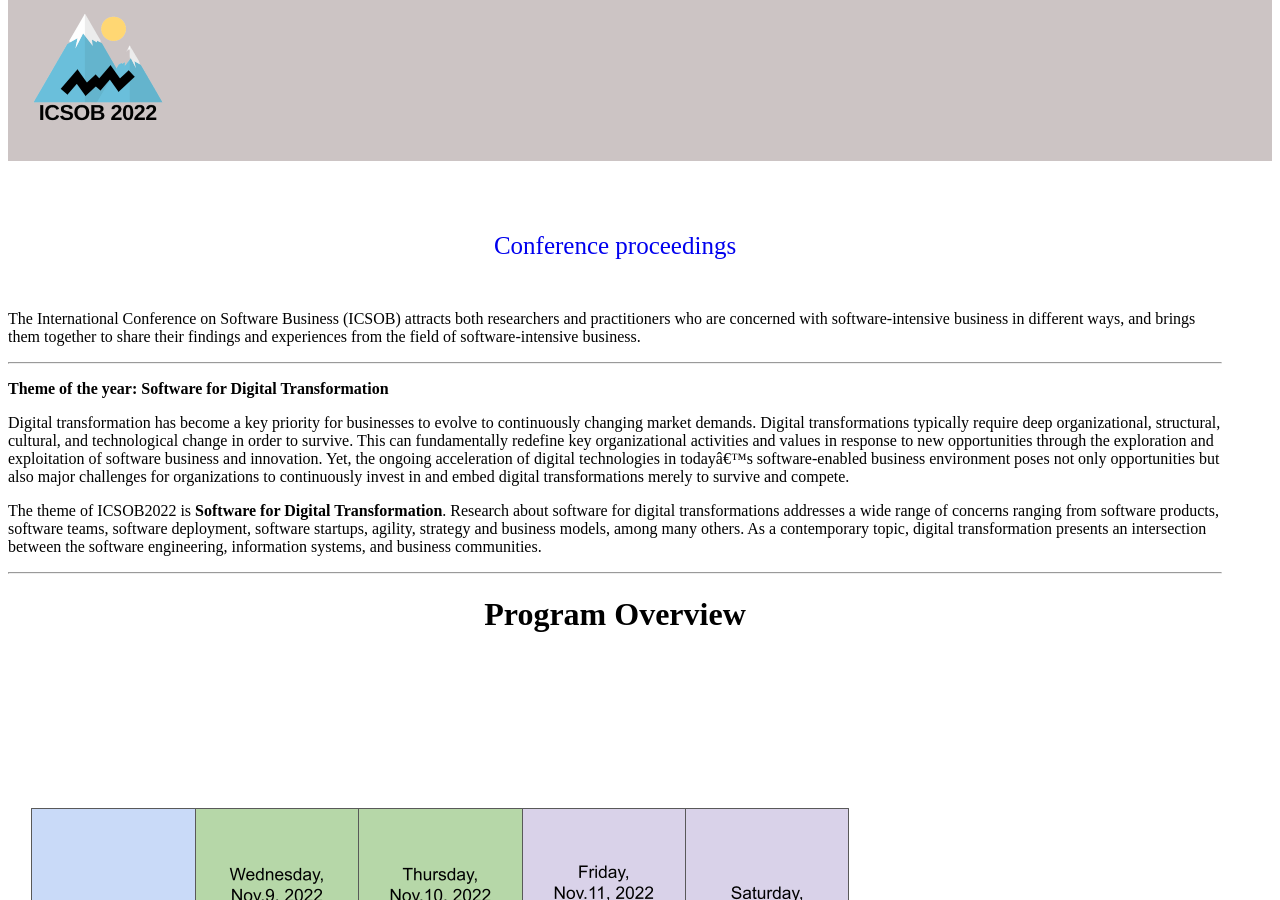
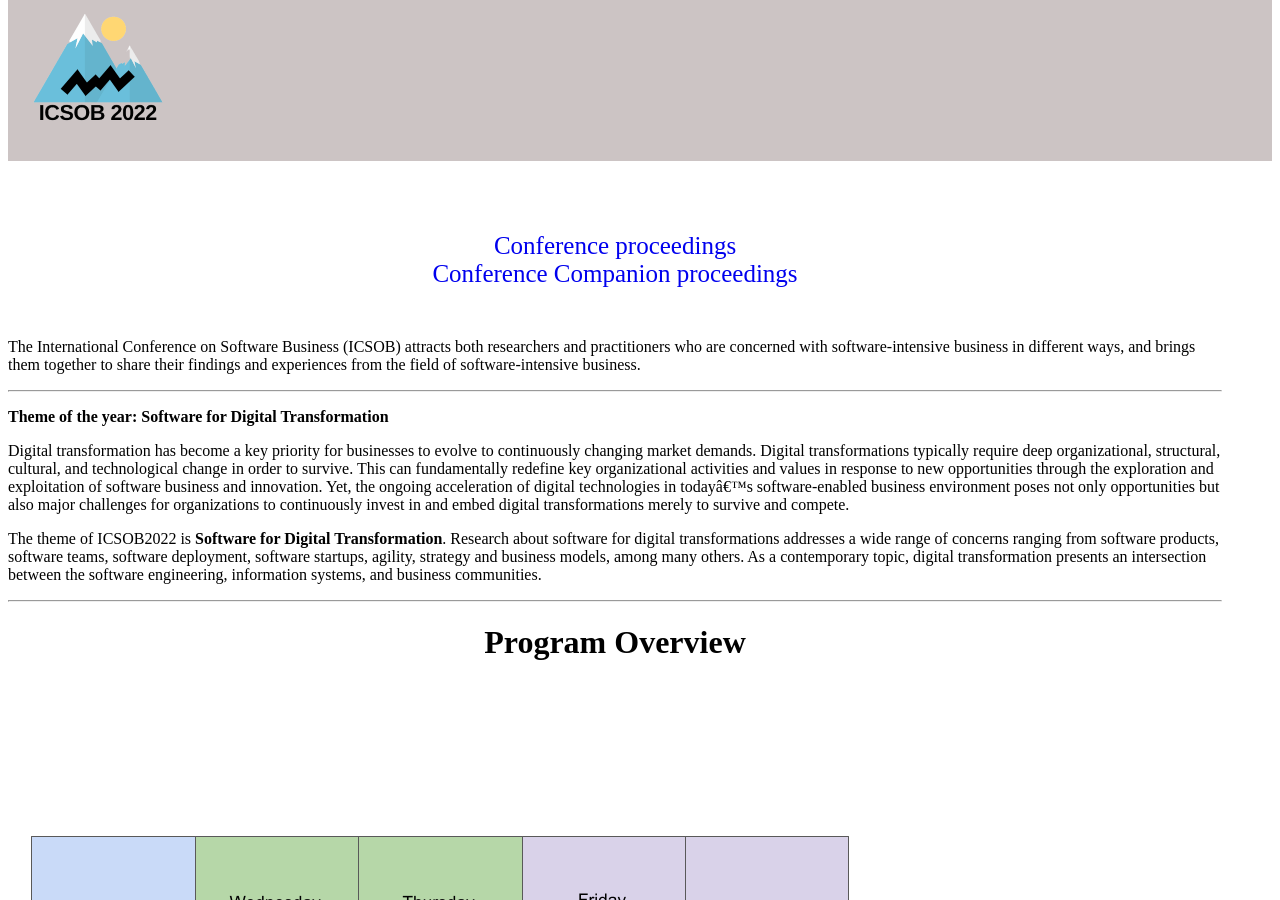
Before and after one commit to icsob2022/icsob2022.github.io, a Jekyll site: the page built from index.md, in a window 1280 px wide and 900 px high, scrolled down 799 px. Built offline with Jekyll 4.4.1, drawn with Linux system fonts in a browser that asks for light colours; nearby versions of some CDN libraries; library files that are not in the unit come from our copies; a script that is not in the unit is left out; comment, search, counter and statistics services are not loaded.

Commit message:
Adding link to the Companion Proceedings.

```diff
--- a/index.md
+++ b/index.md
@@ -6,6 +6,10 @@ layout: home
 
 <div style="text-align:center">
 <a href="https://link.springer.com/book/10.1007/978-3-031-20706-8" target="_blank" style="text-decoration: none; font-size:25px">Conference proceedings</a>
+</div>
+
+<div style="text-align:center">
+<a href="https://ceur-ws.org/Vol-3316/" target="_blank" style="text-decoration: none; font-size:25px">Conference Companion proceedings</a>
 </div>
 
 <br>
```
